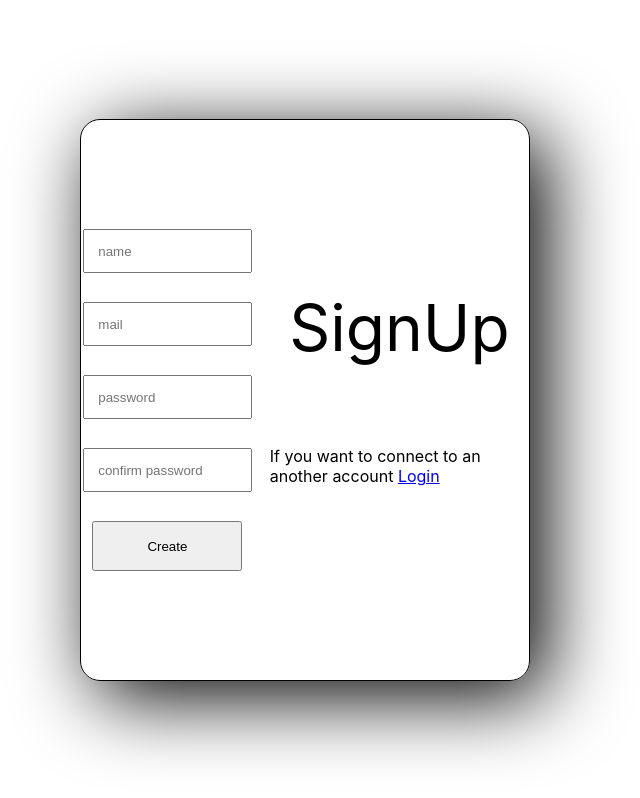
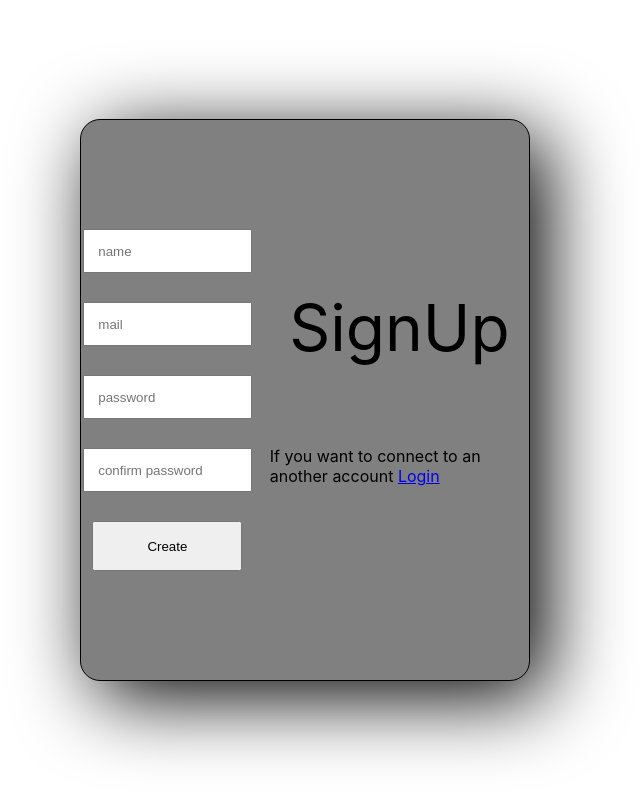
Before and after one commit to VisioneerHEI/PocketVault-Front, a React (Create React App) app: page /signup in a window 1280 px wide. Shown: the whole page, without its empty margins (335-975 px from the left). Built offline with nearby package versions, Linux system fonts and the light colour scheme.

Commit message:
feat: confirm password

```diff
--- a/src/components/form.jsx
+++ b/src/components/form.jsx
@@ -1,8 +1,15 @@
 import { Flex, Input, Text } from "@chakra-ui/react";
+import { useEffect } from "react";
 
-const Form = ({name, additional, inputs, reverse}) => {
+const Form = ({name, additional, inputs, reverse, error}) => {
     const a = "40%"
+
+    useEffect(()=>{
+        console.log("render");
+    }, [error])
+
     return (
+        <>
             <Flex
                 flexDir={!reverse ? "row" : "row-reverse"}
                 justifyContent={"space-around"}
@@ -12,7 +19,8 @@ const Form = ({name, additional, inputs, reverse}) => {
                 h={"70vh"}
                 w={"35vw"}
                 borderRadius={"20px"}
-            boxShadow={"1em 1em 5em"}>
+                boxShadow={"1em 1em 5em"}
+                backgroundColor={"grey"}>
                 <Flex
                     flexDir={"column"}
                     alignItems={"center"}
@@ -39,6 +47,21 @@ const Form = ({name, additional, inputs, reverse}) => {
                         {inputs}
                     </Flex>
             </Flex>
+            <Flex
+                backgroundColor={"red"}
+                h={"67vh"}
+                w={"35vw"}
+                position={"absolute"}
+                zIndex={"-1"}
+                borderRadius={"20px"}
+                flexDir={"column"}
+                justifyContent={"end"}
+                alignItems="center"
+                paddingBottom="10"
+                transitionDuration="1s"
+                marginTop={error ? "80px" : "0px"}
+            >{error}</Flex>
+        </>
     )
 };
 
--- /dev/null
+++ b/src/hooks/useError.jsx
@@ -0,0 +1,13 @@
+import { useState } from "react";
+
+const useError = (init, timeout) => {
+    const [error, setError] = useState(init);
+
+    var time = setTimeout(()=>{
+        setError(init)
+    }, timeout)
+
+    return [error, setError]
+};
+
+export default useError;
--- a/src/pages/signup/index.jsx
+++ b/src/pages/signup/index.jsx
@@ -1,13 +1,27 @@
 import { Flex, Input, Text } from "@chakra-ui/react";
+import { useEffect } from "react";
+import { useState } from "react";
 import Form from "../../components/form";
 import InputForm from "../../components/inputForm";
+import useError from "../../hooks/useError";
 import useInput from "../../hooks/useInput";
+import { verify } from "../../utils/password";
 
 const SignUp = () => {
     const [name, setName, modifyName] = useInput("");
     const [mail, setMail, modifyMail] = useInput("");
     const [password, setPassword, modifyPassword] = useInput("");
     const [confirmPassword, setConfirmPassword, modifyConfirmPassword] = useInput("");
+
+    const [error, setError] = useError("", 5000);
+
+    const submit = () => {
+        if (!verify(password, confirmPassword)){
+            setError("The password is not the same different")
+        }
+    };
+
+    useEffect(()=>{}, [error])
 
     return (
         <Flex
@@ -24,14 +38,21 @@ const SignUp = () => {
                 }
                 inputs={
                     <>
-                        <InputForm placeholder={"name"} />
-                        <InputForm placeholder={"mail"} />
-                        <InputForm placeholder={"password"} />
-                        <InputForm placeholder={"confirm password"} />
-                        <Input type={"button"}  w={"150px"} h={"50px"} value={"Create"} />
+                        <InputForm placeholder={"name"} onChange={modifyName} />
+                        <InputForm placeholder={"mail"} onChange={modifyMail} />
+                        <InputForm placeholder={"password"} onChange={modifyPassword} />
+                        <InputForm placeholder={"confirm password"} onChange={modifyConfirmPassword} />
+                        <Input
+                            type={"button"}
+                            w={"150px"}
+                            h={"50px"}
+                            value={"Create"}
+                            onClick={submit}
+                            />
                     </>
                 }
                 reverse={true}
+                error={error}
                 />
         </Flex>
     )
--- /dev/null
+++ b/src/utils/password.js
@@ -0,0 +1,5 @@
+export const verify = (first, second) => {
+    console.log(first);
+    console.log(second);
+    return first==second;
+};
```
Lines whose indentation alone changed are shown as unchanged.
